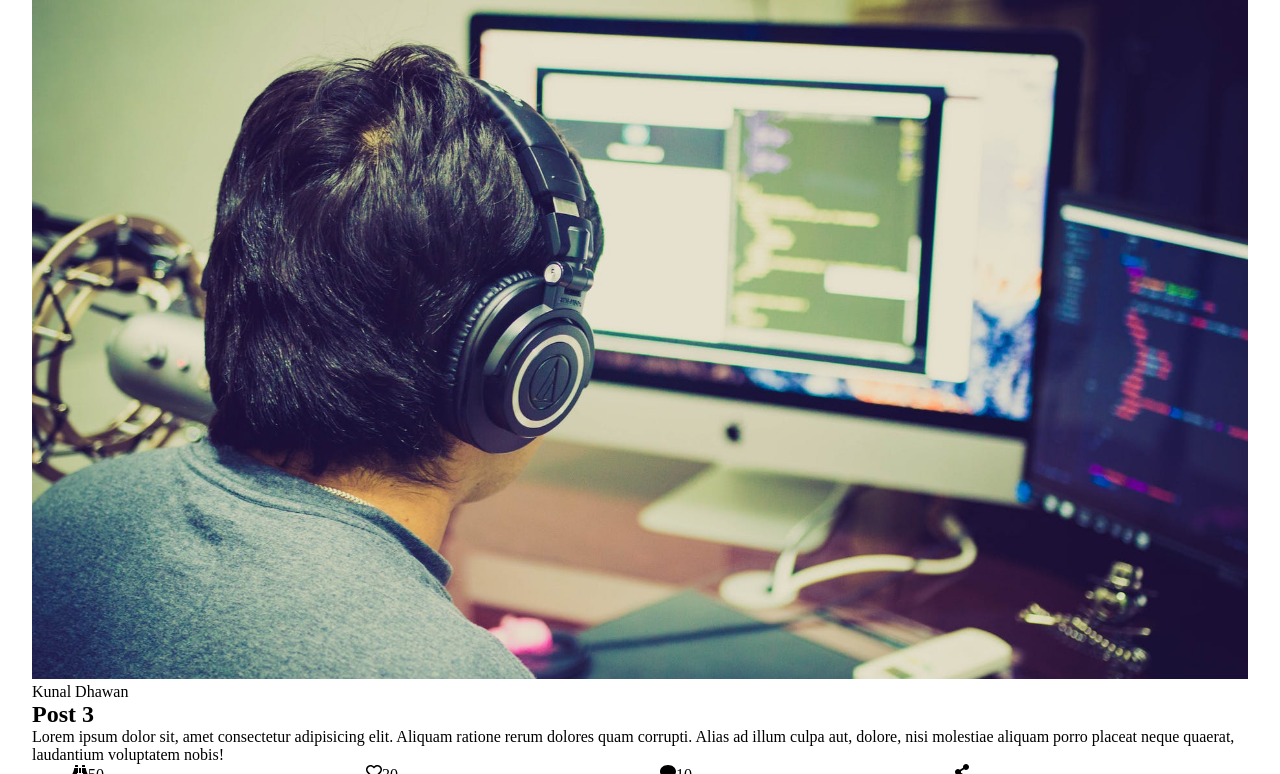
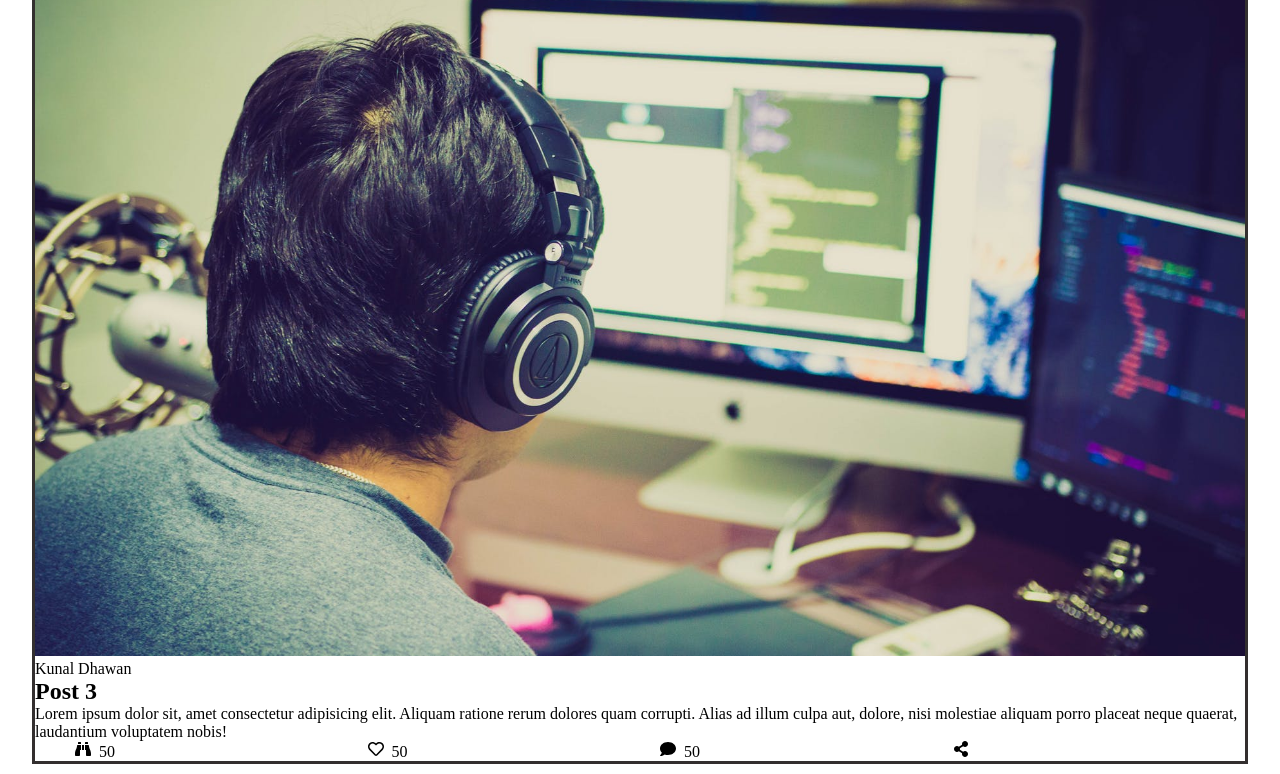
Before and after one commit to new-codechef-community/new-codechef-community.github.io, a plain HTML site: page index.html in a window 1280 px wide. Shown: the part 1017-1791 px from the top of the page. Drawn offline with Linux system fonts and the light colour scheme.

Commit message:
added border to posts

```diff
--- a/css/style.css
+++ b/css/style.css
@@ -37,9 +37,12 @@ ul li{
     grid-template-columns: 1fr;
     padding: 1rem 2rem;
     grid-gap: 1em;
-    border-block-style: solid;
-    border-block-width: 2em;
+}
 
+.post{
+    border-style: solid;
+    border-color: var(--color-grey);
+    border-width: .2em;
 }
 
 .post img{
--- a/index.html
+++ b/index.html
@@ -69,9 +69,9 @@
                         <h2>Post 3</h2>
                         <p>Lorem ipsum dolor sit, amet consectetur adipisicing elit. Aliquam ratione rerum dolores quam corrupti. Alias ad illum culpa aut, dolore, nisi molestiae aliquam porro placeat neque quaerat, laudantium voluptatem nobis!</p>
                         <ul class="post-icons">
-                            <li><img src="./img/svg/binoculars-solid.svg" alt="Views Icon">50</li>
-                            <li><img src="./img/svg/heart-regular.svg" alt="Likes Icon">30</li>
-                            <li><img src="./img/svg/comment-solid.svg" alt="Comments Icon">10</li>
+                            <li><img src="./img/svg/binoculars-solid.svg" alt="Views Icon"><span>50</span></li>
+                            <li><img src="./img/svg/heart-regular.svg" alt="Likes Icon"><span>50</span></li>
+                            <li><img src="./img/svg/comment-solid.svg" alt="Comments Icon"><span>50</span></li>
                             <li><img src="./img/svg/share-alt-solid.svg" alt="Share Icon"></li>
                         </ul>
                     </div>
```
